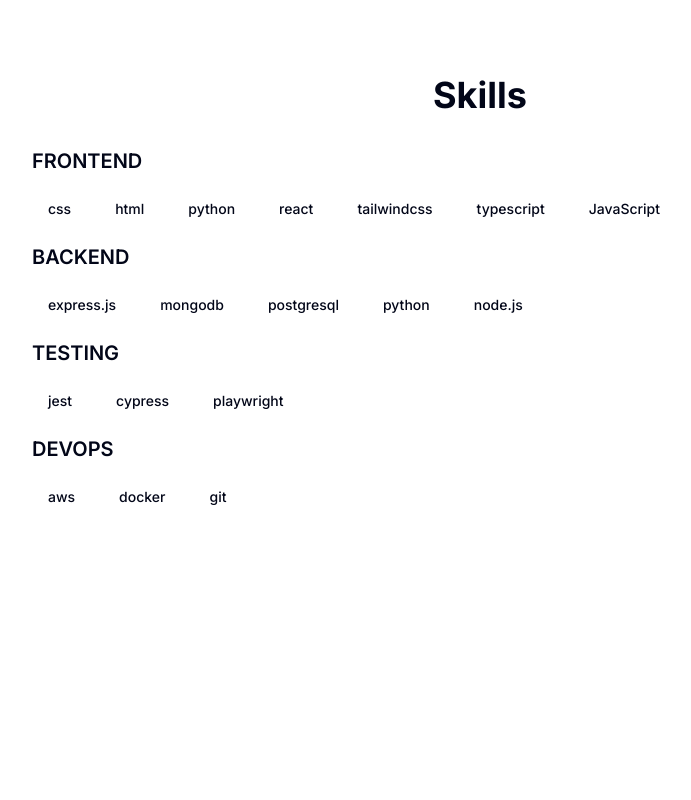
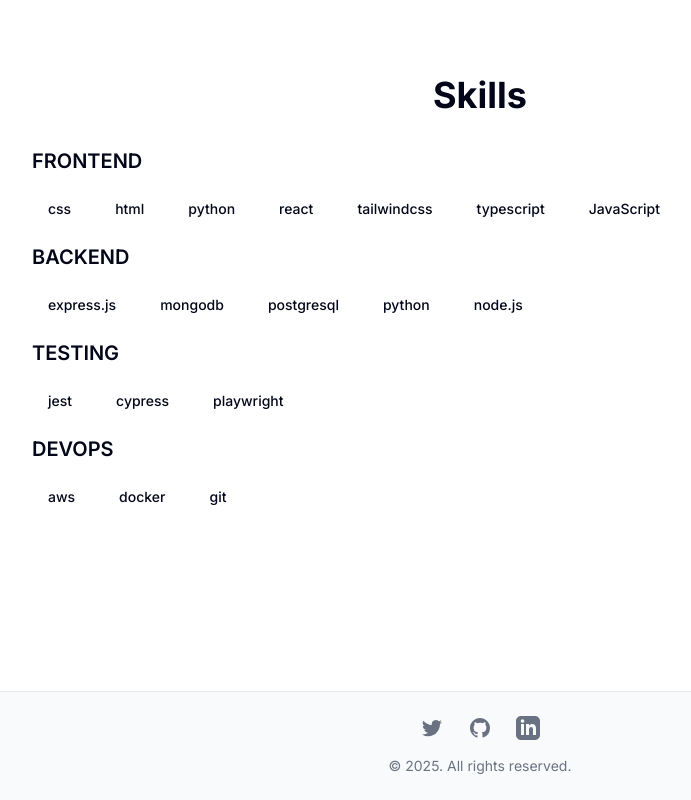
Before and after one commit to Prasmin/Portfolio, a Next.js app: page / in a window 1280 px wide. Shown: the part 1505-2305 px from the top of the page, without its empty margins (160-851 px from the left). Before the commit the page ends 2148 px from the top, so only its background shows below. Built offline with nearby package versions, Linux system fonts and the light colour scheme.

Commit message:
footer is done

```diff
--- /dev/null
+++ b/src/app/contact/page.tsx
@@ -0,0 +1,30 @@
+import React from "react";
+
+const ContactPage = () => {
+  return (
+    <div className="max-w-md mx-auto my-8 p-8 border border-gray-200 rounded-lg shadow-sm bg-white">
+      <h2 className="text-2xl font-semibold mb-6 text-gray-800">
+        Contact Information
+      </h2>
+      <ul className="space-y-4">
+        <li>
+          <strong className="text-gray-700">Email:</strong>{" "}
+          <a
+            href="mailto:Prashmingrg@gmail.com"
+            className="text-blue-600 hover:underline"
+          >
+            Prashmingrg@gmail.com
+          </a>
+        </li>
+        <li>
+          <strong className="text-gray-700">Phone:</strong>{" "}
+          <a href="tel:0426862304" className="text-blue-600 hover:underline">
+            0426 862 304
+          </a>
+        </li>
+      </ul>
+    </div>
+  );
+};
+
+export default ContactPage;
--- a/src/app/page.tsx
+++ b/src/app/page.tsx
@@ -1,6 +1,7 @@
 import { Education } from "@/components/Education";
 import { SkillsDisplay } from "@/components/Skill";
 import Hero from "@/components/Hero";
+import Footer from "@/components/Footer";
 
 export default function Home() {
   return (
@@ -14,6 +15,9 @@ export default function Home() {
       <div>
         <SkillsDisplay />
       </div>
+      <div>
+        <Footer />
+      </div>
     </>
   );
 }
--- /dev/null
+++ b/src/components/Footer.tsx
@@ -0,0 +1,58 @@
+import Link from "next/link";
+import React from "react";
+
+export const Footer = () => {
+  return (
+    <footer className="bg-gray-50 py-6 mt-12 border-t border-gray-200">
+      <div className="container mx-auto px-4">
+        <div className="flex justify-center space-x-6 mb-4">
+          <Link
+            href="x.com/prashmingrg"
+            target="_blank"
+            rel="noopener noreferrer"
+            className="text-gray-500 hover:text-gray-700 transition-colors"
+            aria-label="Twitter"
+          >
+            <svg className="h-6 w-6" fill="currentColor" viewBox="0 0 24 24">
+              <path d="M8.29 20.251c7.547 0 11.675-6.253 11.675-11.675 0-.178 0-.355-.012-.53A8.348 8.348 0 0022 5.92a8.19 8.19 0 01-2.357.646 4.118 4.118 0 001.804-2.27 8.224 8.224 0 01-2.605.996 4.107 4.107 0 00-6.993 3.743 11.65 11.65 0 01-8.457-4.287 4.106 4.106 0 001.27 5.477A4.072 4.072 0 012.8 9.713v.052a4.105 4.105 0 003.292 4.022 4.095 4.095 0 01-1.853.07 4.108 4.108 0 003.834 2.85A8.233 8.233 0 012 18.407a11.616 11.616 0 006.29 1.84" />
+            </svg>
+          </Link>
+
+          <Link
+            href="github.com/prasmin"
+            target="_blank"
+            rel="noopener noreferrer"
+            className="text-gray-500 hover:text-gray-700 transition-colors"
+            aria-label="GitHub"
+          >
+            <svg className="h-6 w-6" fill="currentColor" viewBox="0 0 24 24">
+              <path
+                fillRule="evenodd"
+                d="M12 2C6.477 2 2 6.484 2 12.017c0 4.425 2.865 8.18 6.839 9.504.5.092.682-.217.682-.483 0-.237-.008-.868-.013-1.703-2.782.605-3.369-1.343-3.369-1.343-.454-1.158-1.11-1.466-1.11-1.466-.908-.62.069-.608.069-.608 1.003.07 1.531 1.032 1.531 1.032.892 1.53 2.341 1.088 2.91.832.092-.647.35-1.088.636-1.338-2.22-.253-4.555-1.113-4.555-4.951 0-1.093.39-1.988 1.029-2.688-.103-.253-.446-1.272.098-2.65 0 0 .84-.27 2.75 1.026A9.564 9.564 0 0112 6.844c.85.004 1.705.115 2.504.337 1.909-1.296 2.747-1.027 2.747-1.027.546 1.379.202 2.398.1 2.651.64.7 1.028 1.595 1.028 2.688 0 3.848-2.339 4.695-4.566 4.943.359.309.678.92.678 1.855 0 1.338-.012 2.419-.012 2.747 0 .268.18.58.688.482A10.019 10.019 0 0022 12.017C22 6.484 17.522 2 12 2z"
+                clipRule="evenodd"
+              />
+            </svg>
+          </Link>
+
+          <Link
+            href="https://www.linkedin.com/in/prasmin-gurung/"
+            target="_blank"
+            rel="noopener noreferrer"
+            className="text-gray-500 hover:text-gray-700 transition-colors"
+            aria-label="LinkedIn"
+          >
+            <svg className="h-6 w-6" fill="currentColor" viewBox="0 0 24 24">
+              <path d="M19 0h-14c-2.761 0-5 2.239-5 5v14c0 2.761 2.239 5 5 5h14c2.762 0 5-2.239 5-5v-14c0-2.761-2.238-5-5-5zm-11 19h-3v-11h3v11zm-1.5-12.268c-.966 0-1.75-.79-1.75-1.764s.784-1.764 1.75-1.764 1.75.79 1.75 1.764-.783 1.764-1.75 1.764zm13.5 12.268h-3v-5.604c0-3.368-4-3.113-4 0v5.604h-3v-11h3v1.765c1.396-2.586 7-2.777 7 2.476v6.759z" />
+            </svg>
+          </Link>
+        </div>
+
+        <div className="text-center text-gray-500 text-sm">
+          &copy; 2025. All rights reserved.
+        </div>
+      </div>
+    </footer>
+  );
+};
+
+export default Footer;
--- a/src/components/Navbar.tsx
+++ b/src/components/Navbar.tsx
@@ -20,8 +20,7 @@ type NavbarItem = {
 const navbarItems: NavbarItem[] = [
   { href: "/", label: "Home", isActive: true },
   { href: "/projects", label: "Projects" },
-  { href: "/blog", label: "Blog" },
-  { href: "/about", label: "About" },
+  { href: "/aboutme", label: "About Me" },
 ];
 
 export default function Navbar() {
```
Also changed, not shown: src/app/aboutme/aboutme.tsx (added).
